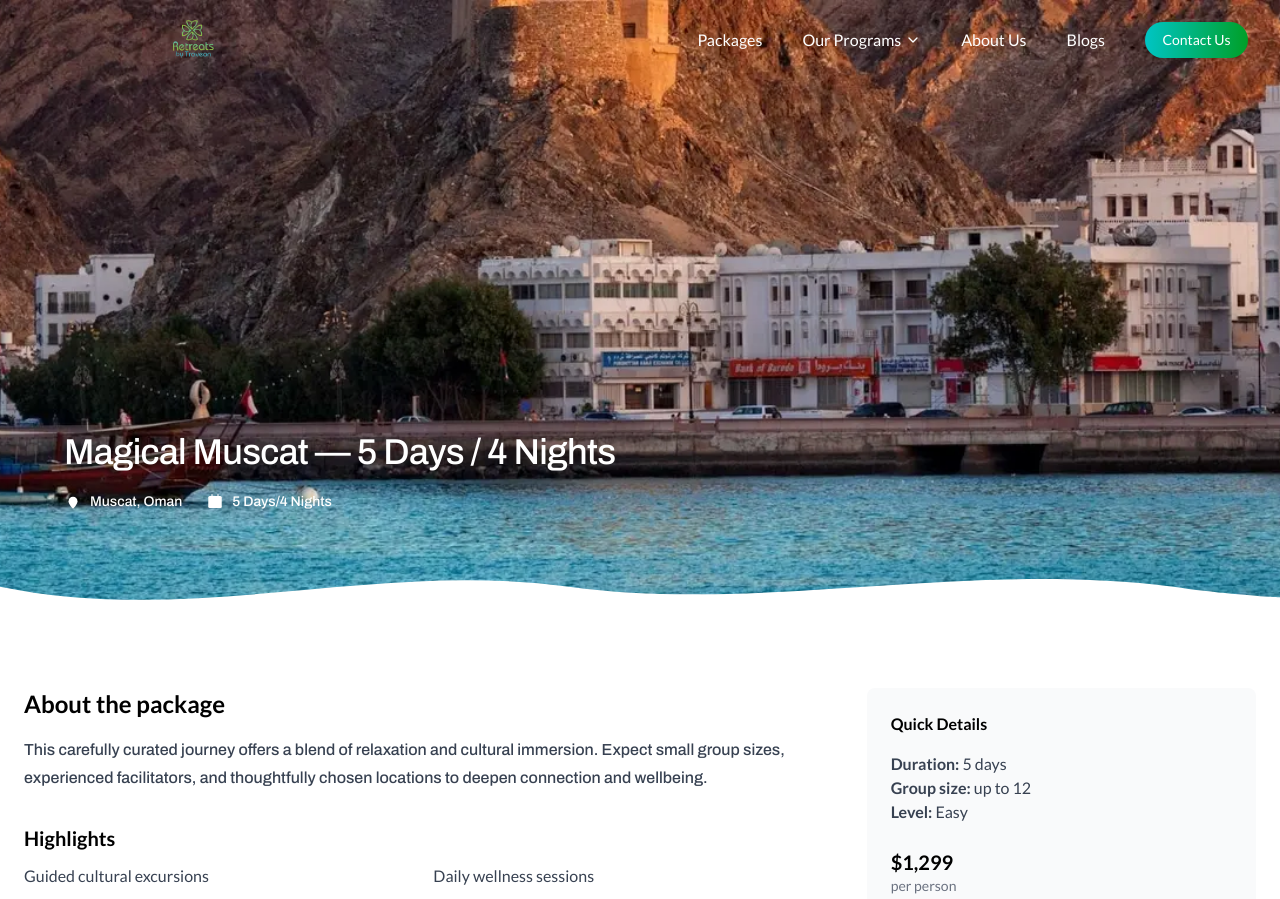
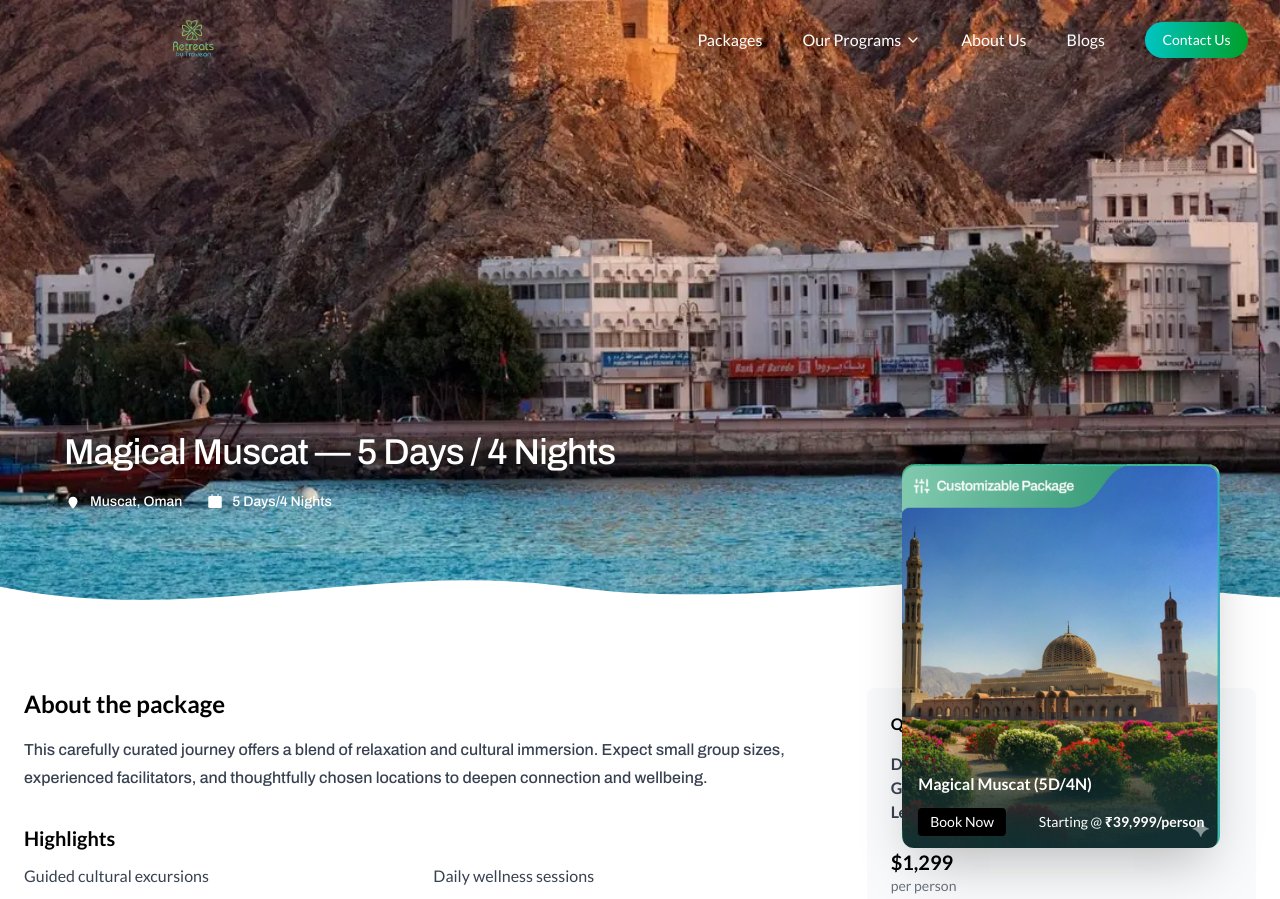
Before and after one commit to PriyalMangal50/Retreats, a React (Vite) app: page /packages in a window 1280 px wide. Shown: the top 899 px of the page. Built offline with nearby package versions, Linux system fonts and the light colour scheme.

Commit message:
Updated Hero, MICETours and added new image20.png

```diff
--- a/src/pages/Packages.tsx
+++ b/src/pages/Packages.tsx
@@ -5,6 +5,7 @@ import Subscribe from '../components/Subscribe';
 import Footer from '../components/Footer';
 import FAQ from '../components/FAQ';
 import program13 from '../assets/images/program13.png';
+import image33 from '../assets/images/image33.png';
 
 export default function Packages() {
   const itinerary = [
@@ -110,6 +111,21 @@ export default function Packages() {
             {/* Right column */}
             <aside className="lg:col-span-1">
               <div className="bg-gray-50 p-6 rounded-lg sticky top-28">
+                {/* overlapping image card: half sits in hero (above) and half in this details area */}
+                <div className="absolute left-1/2 -translate-x-1/2 -top-40 md:-top-48 lg:-top-56 z-40">
+                    <div className="relative">
+                      <img src={image33} alt="package highlight" className="h-64 md:h-80 lg:h-96 w-auto max-w-none rounded-xl shadow-2xl" />
+
+                        {/* bottom overlay with title, button and price */}
+                        <div className="absolute left-0 right-0 bottom-0 text-white px-4 py-3 rounded-b-xl flex flex-col">
+                          <div className="text-sm md:text-base font-semibold">Magical Muscat (5D/4N)</div>
+                          <div className="mt-3 flex items-center justify-between gap-4">
+                            <button className="bg-black text-white text-sm px-3 py-1 rounded">Book Now</button>
+                            <div className="text-sm">Starting @ <span className="font-semibold">₹39,999/person</span></div>
+                          </div>
+                        </div>
+                    </div>
+                </div>
                 <h4 className="font-semibold">Quick Details</h4>
                 <ul className="mt-4 text-gray-700">
                   <li><strong>Duration:</strong> 5 days</li>
```
Also changed, not shown: src/assets/images/image33.png (added).
